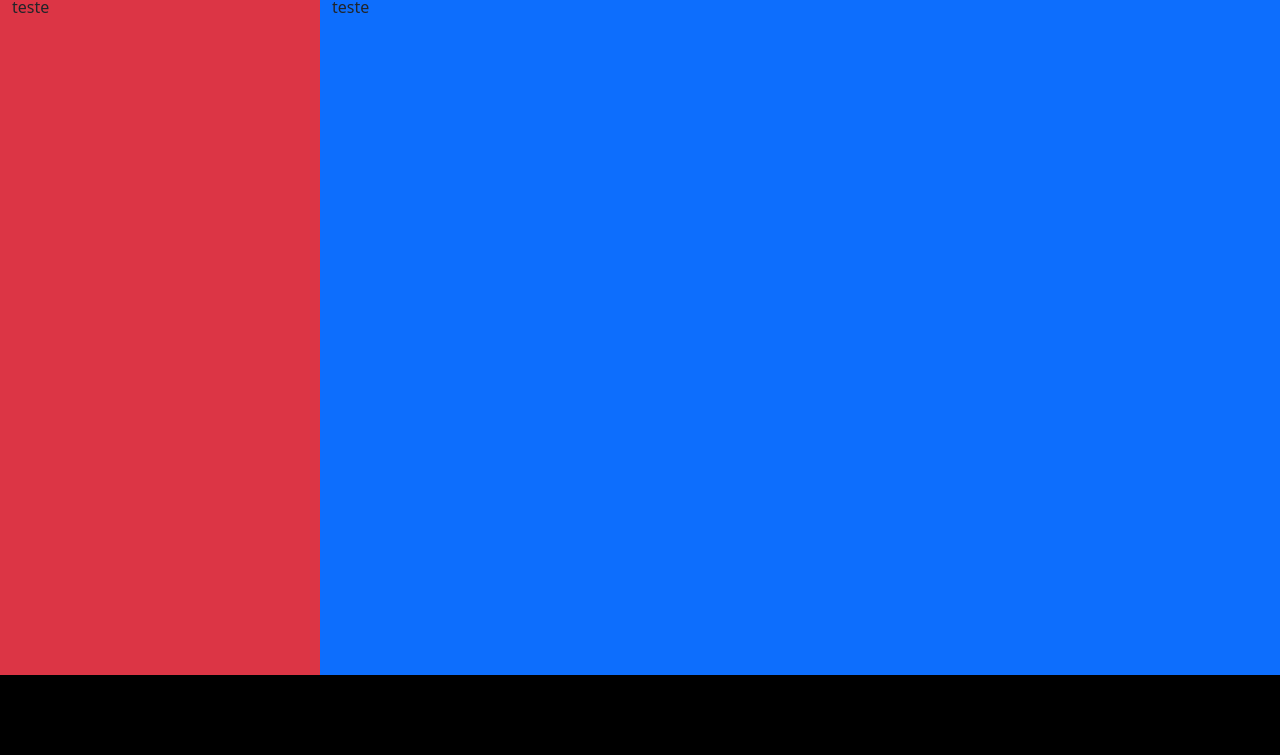
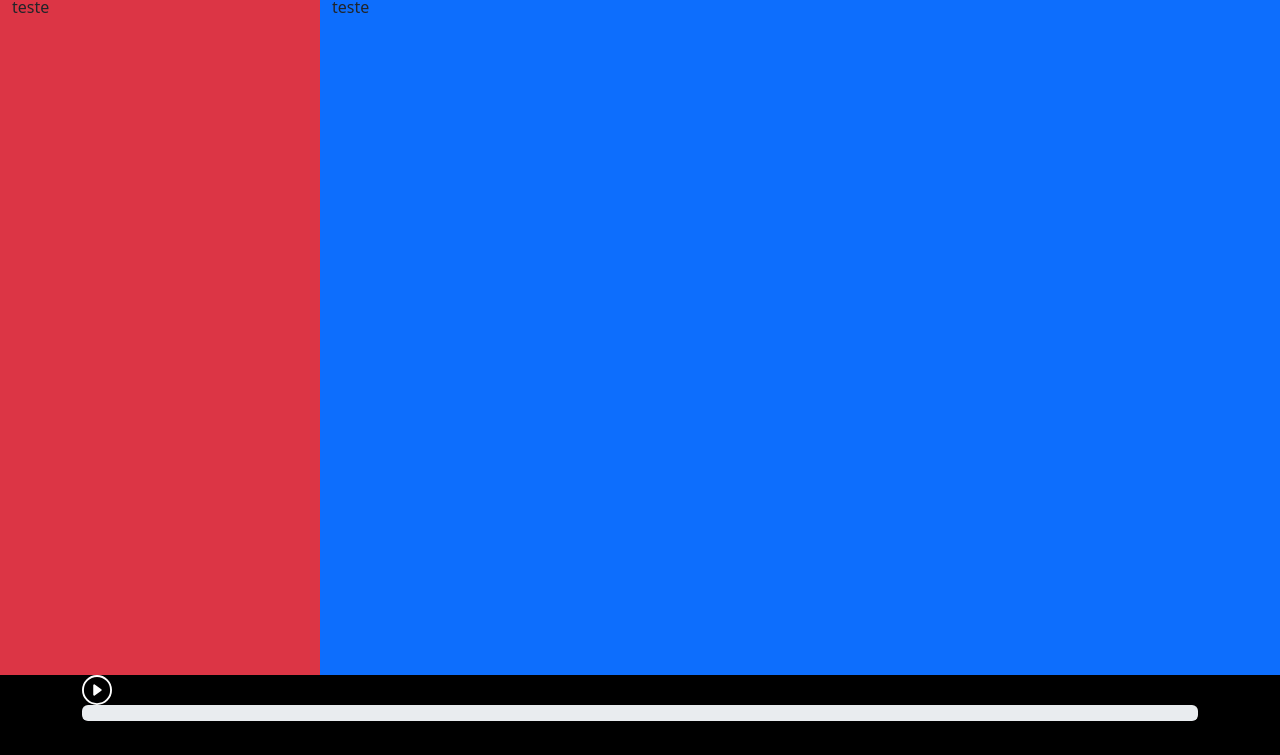
Before and after one commit to AgMaciel/JSAula, a website: page aula11 - Revisão/index.html in a window 1280 px wide. Shown: the part 45-800 px from the top of the page. Drawn offline with nearby package versions, Linux system fonts and the light colour scheme.

Commit message:
atualização do JS aula
Atualização da aula

```diff
--- a/aula11 - Revisão/index.html
+++ b/aula11 - Revisão/index.html
@@ -19,17 +19,20 @@
             <aside id="menuLateral" class="bg-danger col-3">teste</aside>
             <div id="conteudoPrincipal" class="bg-primary col-9">teste</div>
         </main>
-        <footer style="height: 10%;"></footer>
+        <footer style="height: 10%;">
+            <div id="musicaControles" class="container">
+                <svg id="btnPlay" xmlns="http://www.w3.org/2000/svg" width="30" height="30" fill="white" class="bi bi-play-circle" viewBox="0 0 16 16">
+                    <path d="M8 15A7 7 0 1 1 8 1a7 7 0 0 1 0 14m0 1A8 8 0 1 0 8 0a8 8 0 0 0 0 16"/>
+                    <path d="M6.271 5.055a.5.5 0 0 1 .52.038l3.5 2.5a.5.5 0 0 1 0 .814l-3.5 2.5A.5.5 0 0 1 6 10.5v-5a.5.5 0 0 1 .271-.445"/>
+                  </svg>
+            </div>
+            <div id="progressoMusica" class="container">
+                <div class="progress " role="progressbar" aria-label="Basic example" aria-valuenow="0" aria-valuemin="0" aria-valuemax="100">
+                    <div class="progress-bar" style="width: 0%"></div>
+                  </div>
+            </div>
+        </footer>
     </div>
-
-
-
-
-
-
-
-
-
 
 
 
--- a/aula11 - Revisão/js/script.js
+++ b/aula11 - Revisão/js/script.js
@@ -0,0 +1,5 @@
+var duracao = 60000;
+
+$("btnPlay").on("click", function(){
+    $(".progress-bar").animate({widht : "100%"}, {duration: duracao})
+})
```
